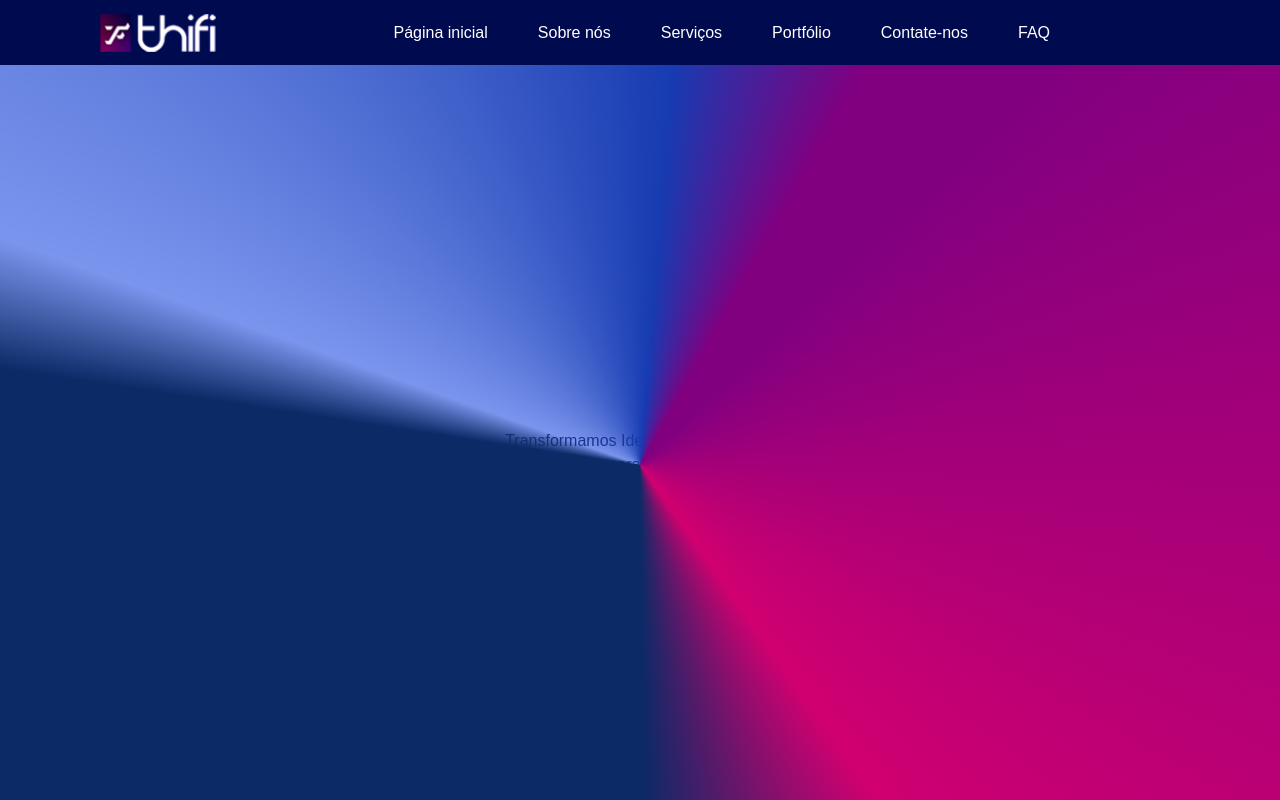
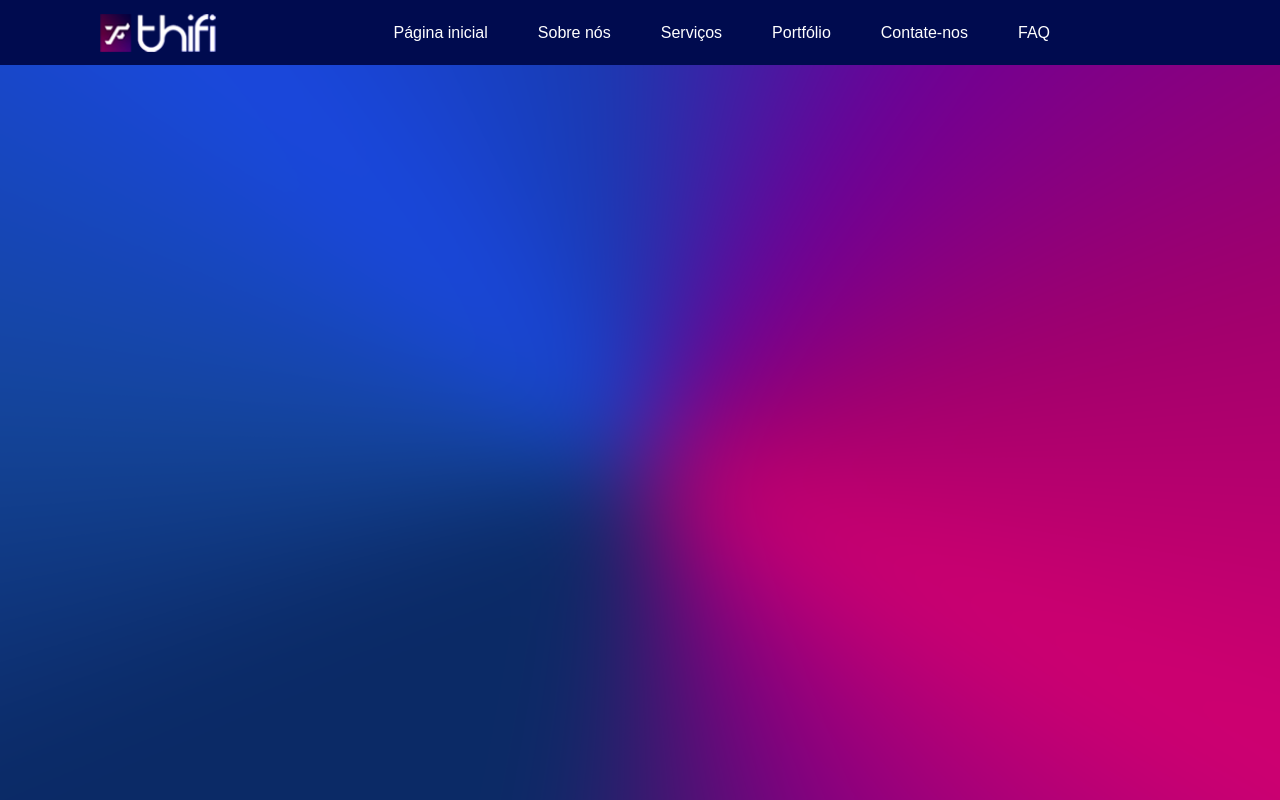
Before and after one commit to AgenciaThifi/agenciathifi.github.io, a Next.js app: page / in a window 1280 px wide. Shown: the top 800 px of the page. Built offline with nearby package versions, Linux system fonts and the light colour scheme.

Commit message:
alterando elementos textuais e animação de fundo

```diff
--- a/src/app/components/Hero.module.css
+++ b/src/app/components/Hero.module.css
@@ -18,12 +18,14 @@
   height: 250%;
   background: conic-gradient(
     from 0deg,
-    #0b2a66  50deg, #0b2a66  64deg,
-    #1a48e094 75deg, #173bb1 150deg,
-    #800080 175deg, #800080 190deg, #d10070 290deg,
-    #0b2a66  325deg
+    #0b2a66 30deg, #14459a 60deg,
+    #1a48e0 100deg, #173bb1 140deg,
+    #6d0096 180deg, #a0006c 220deg,
+    #d10070 260deg, #800080 300deg,
+    #0b2a66 340deg
   );
   animation: girarFundo 10s linear infinite;
+  filter: blur(50px);
 }
 
 @keyframes girarFundo {
--- a/src/app/components/Hero.tsx
+++ b/src/app/components/Hero.tsx
@@ -4,9 +4,16 @@ export default function Hero() {
   return (
     <section className={styles.hero}>
       <div className="relative z-10 text-center text-white">
-        <h1 className="text-4xl font-bold">Transformamos Ideias em Resultados</h1>
-        <p>Estratégias digitais para impulsionar sua marca.</p>
-        <button className="mt-4 px-6 py-2 bg-white text-black rounded">Vamos Conversar 🚀</button>
+        <p className="text-sm font-semibold uppercase tracking-wide">Bem-vindo à ThiFi!</p>
+        <h1 className="text-5xl md:text-6xl font-bold leading-tight mt-2">
+          Pensando no melhor, <br /> encontrando o melhor.
+        </h1>
+        <p className="text-base md:text-l font-medium mt-4">
+          Estratégia, criatividade e resultados para o seu negócio crescer online.
+        </p>
+        <button className="mt-6 px-6 py-3 bg-white text-black rounded-lg font-semibold">
+          Solicite um orçamento!
+        </button>
       </div>
     </section>
   );
```
